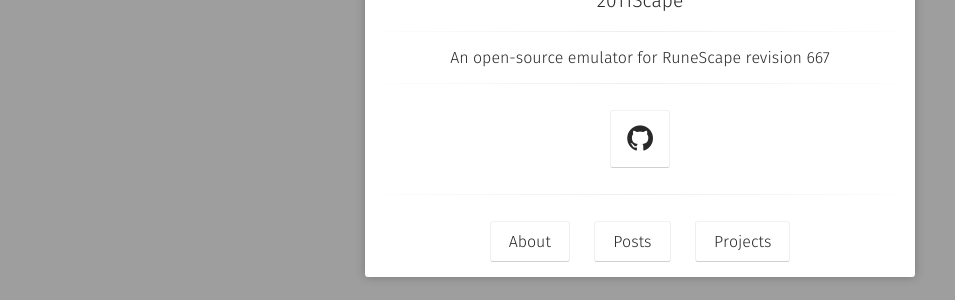
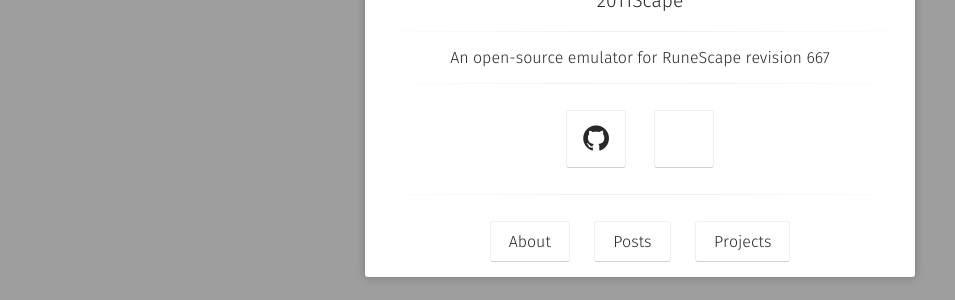
Before and after one commit to 2011Scape/2011scape.github.io, a Jekyll site: the page built from index.markdown, in a window 1280 px wide. Shown: the part 409-709 px from the top of the page, without its empty margins (0-955 px from the left). Built offline with Jekyll 4.4.1, drawn with Linux system fonts in a browser that asks for light colours; some web fonts are replaced; comment, search, counter and statistics services are not loaded.

Commit message:
chore: social links

```diff
--- a/_includes/social-links.html
+++ b/_includes/social-links.html
@@ -10,6 +10,7 @@
                         {% if site.tumblr %}<a class="social-btn" href="http://{{ site.tumblr }}.tumblr.com" target="_blank" rel="noopener noreferrer"><i class="fa fa-fw fa-tumblr-square"></i></a>{% endif %}
                         {% if site.medium %}<a class="social-btn" href="https://medium.com/{{ site.medium }}" target="_blank" rel="noopener noreferrer"><i class="fa fa-fw fa-medium"></i></a>{% endif %}
                         {% if site.github-url %}<a class="social-btn" href="http://github.com/{{ site.github-url }}" target="_blank" rel="noopener noreferrer"><i class="fa fa-fw fa-github"></i></a>{% endif %}
+                        {% if site.github-url %}<a class="social-btn" href="http://discord.gg/{{ site.discord }}" target="_blank" rel="noopener noreferrer"><i class="fa fa-fw discord"></i></a>{% endif %}
                         {% if site.stackoverflow %}<a class="social-btn" href="http://stackoverflow.com/users/{{ site.stackoverflow }}" target="_blank" rel="noopener noreferrer"><i class="fa fa-fw fa-stack-overflow"></i></a>{% endif %}
                         {% if site.lastfm %}<a class="social-btn" href="http://lastfm.com/user/{{ site.lastfm }}" target="_blank" rel="noopener noreferrer"><i class="fa fa-fw fa-music"></i></a>{% endif %}
                         {% if site.dribbble %}<a class="social-btn" href="http://dribbble.com/{{ site.dribbble }}" target="_blank" rel="noopener noreferrer"><i class="fa fa-fw fa-dribbble"></i></a>{% endif %}
```
